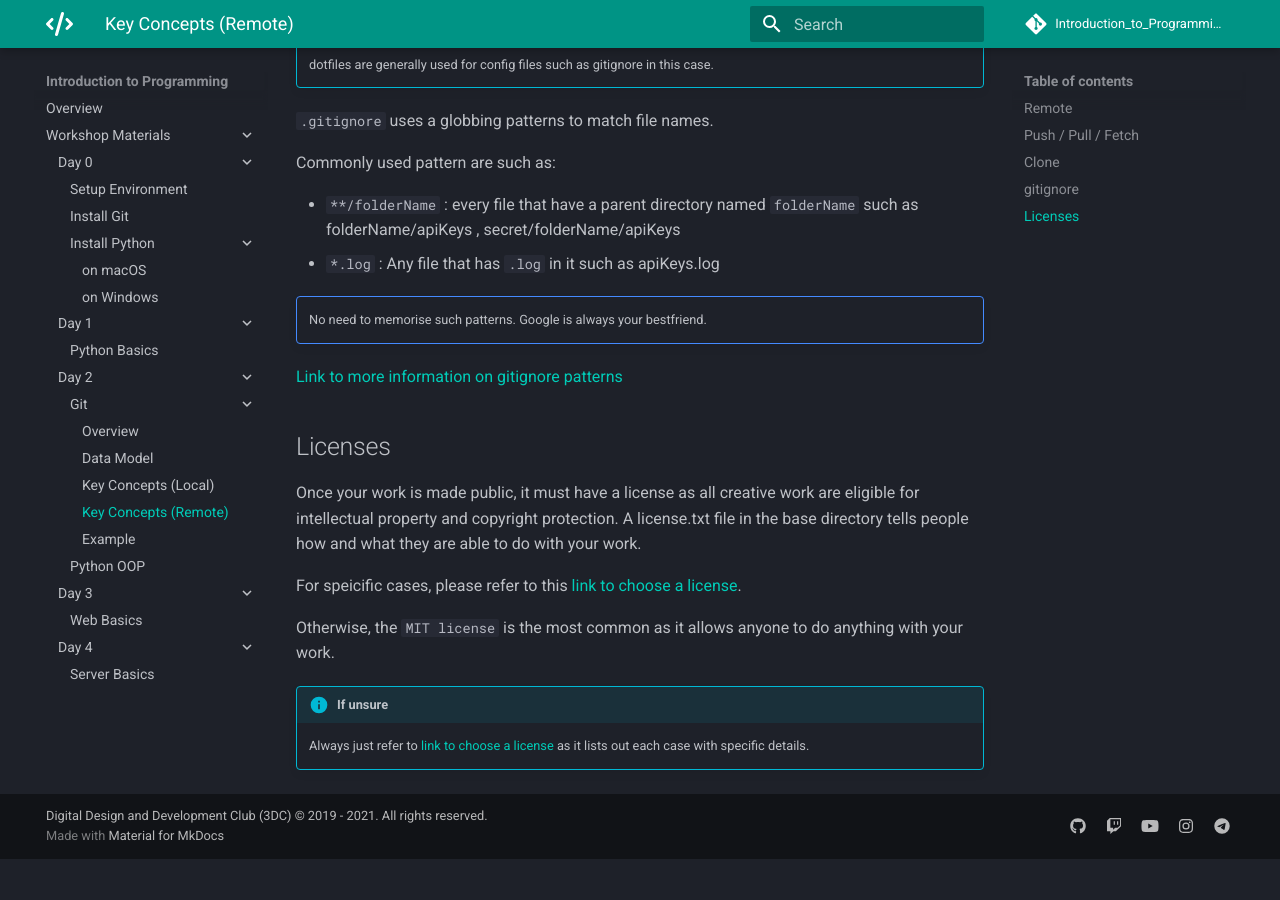
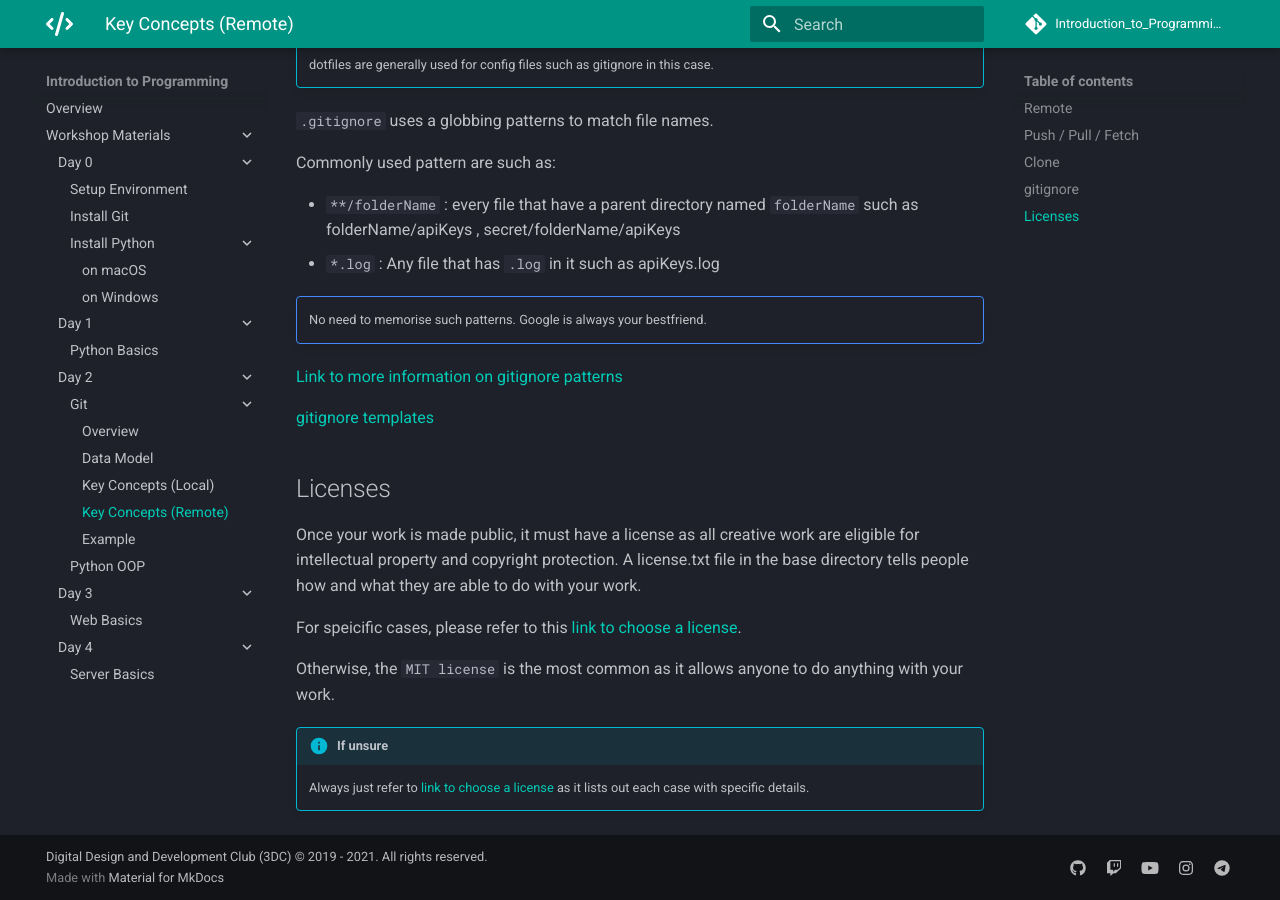
Before and after one commit to 3DCdsc/Introduction_to_Programming, an MkDocs documentation site: the page built from docs/Day_2/git_remote_concepts.md, in a window 1280 px wide and 900 px high, scrolled down 2010 px. Built offline with MkDocs 1.6.1 and Material for MkDocs 9.7.7, drawn with Linux system fonts in a browser that asks for light colours; comment, search, counter and statistics services are not loaded; before the commit the page ends 2869 px from its top, so only the background shows below that.

Commit message:
added gitignore.io

```diff
--- a/docs/Day_2/git_remote_concepts.md
+++ b/docs/Day_2/git_remote_concepts.md
@@ -58,6 +58,11 @@ Commonly used pattern are such as:
 
 <a href="https://www.atlassian.com/git/tutorials/saving-changes/gitignore#git-ignore-patterns" target="_blank">Link to more information on gitignore patterns</a>
 
+<a href="https://www.gitignore.io" target="_blank">gitignore templates</a>
+
+
+
+
 ## Licenses
 Once your work is made public, it must have a license as all creative work are eligible for intellectual property and copyright protection. A license.txt file in the base directory tells people how and what they are able to do with your work.
 
```
